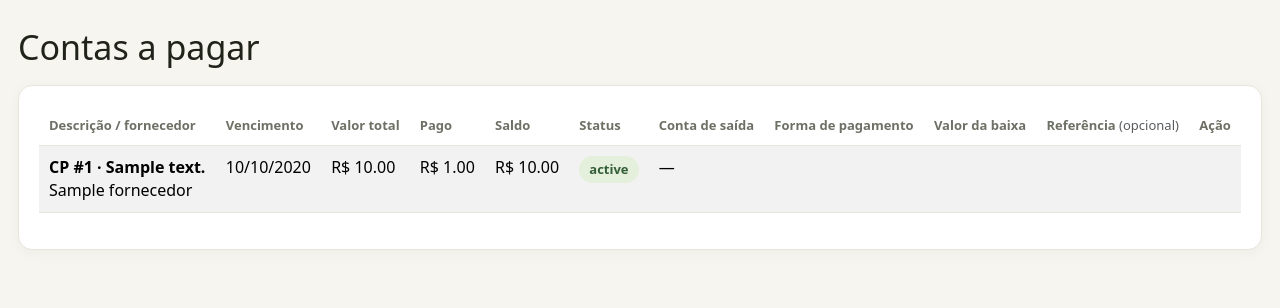
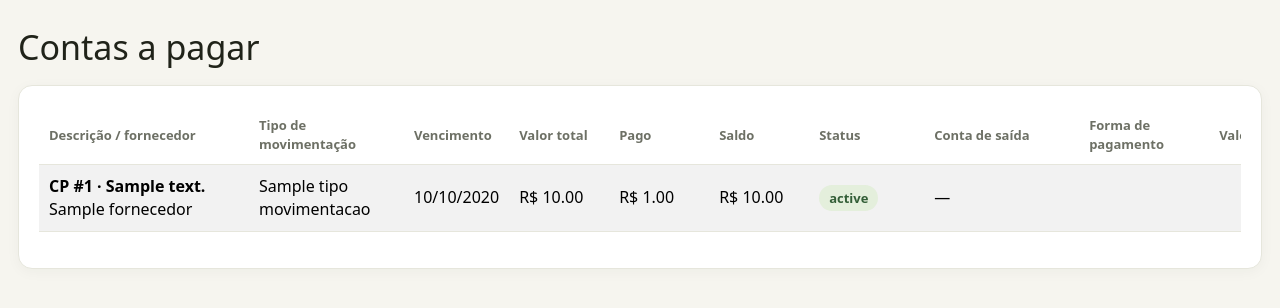
Before and after one commit to joaosalesgn/garapeiro, a Django app: template atendimento/templates/contas_pagar.html in a window 1280 px wide. Shown: the part 72-380 px from the top of the page. Run offline with Django 5.2, Linux system fonts and the light colour scheme; the template is opened without the code that fills it: most values are stand-ins (such as "Sample title", 1, 10 or a date in 2020).

Commit message:
Adicionado tipos de movimentação para contas a pagar.

```diff
--- a/atendimento/models.py
+++ b/atendimento/models.py
@@ -411,6 +411,10 @@ class ContaPagar(RegistroBase):
         Fornecedor, on_delete=models.SET_NULL, related_name="contas_pagar",
         null=True, blank=True,
     )
+    tipo_movimentacao = models.ForeignKey(
+        TipoMovimentacao, on_delete=models.PROTECT, related_name="contas_pagar",
+        null=True, blank=True, verbose_name="Tipo de movimentação",
+    )
     valor_total = models.DecimalField(max_digits=10, decimal_places=2, validators=[MinValueValidator(Decimal("0.01"))])
     vencimento = models.DateField()
     status = models.CharField(max_length=10, choices=Status.choices, default=Status.ABERTA)
@@ -418,7 +422,7 @@ class ContaPagar(RegistroBase):
 
     class Meta:
         db_table = "tab_conta_pagar"
-        ordering = ["vencimento", "-criado_em"]
+        ordering = ["-criado_em", "-pk"]
         verbose_name = "conta a pagar"
         verbose_name_plural = "contas a pagar"
 
--- a/atendimento/templates/contas_pagar.html
+++ b/atendimento/templates/contas_pagar.html
@@ -3,7 +3,7 @@
 
 {% block title %}Contas a pagar{% endblock %}
 
-{% block extra_css %}
+{% block page_css %}
 <link href="{% static 'css/contas.css' %}" rel="stylesheet">
 {% endblock %}
 
@@ -11,22 +11,21 @@
 <h1>Contas a pagar</h1>
 
 {% if pode_adicionar %}
-        <section class="card">
+<section class="card cp-create-card">
     <h2>Nova conta a pagar</h2>
-
-            <form method="post">
+    <form method="post" class="cp-create-form">
         {% csrf_token %}
         {{ form.non_field_errors }}
-
+        <div class="cp-create-grid">
             {% for field in form %}
-                    <div class="field">
+            <div class="field cp-create-field cp-field-{{ field.name }}">
                 <label for="{{ field.id_for_label }}">{{ field.label }}</label>
                 {{ field }}
                 {{ field.errors }}
             </div>
             {% endfor %}
-
-                <button type="submit">Cadastrar conta</button>
+        </div>
+        <button class="btn btn-success cp-create-button" type="submit">Cadastrar conta</button>
     </form>
 </section>
 {% endif %}
@@ -37,6 +36,7 @@
             <thead>
                 <tr>
                     <th>Descrição / fornecedor</th>
+                    <th>Tipo de movimentação</th>
                     <th>Vencimento</th>
                     <th>Valor total</th>
                     <th>Pago</th>
@@ -49,11 +49,11 @@
                     <th>Ação</th>
                 </tr>
             </thead>
-
             <tbody>
                 {% for conta in contas %}
                 <tr>
-                            <td><strong>CP #{{ conta.pk }} · {{ conta.descricao }}</strong><br> {{ conta.fornecedor.nome|default:'—' }}</td>
+                    <td><strong>CP #{{ conta.pk }} · {{ conta.descricao }}</strong><br>{{ conta.fornecedor.nome|default:'—' }}</td>
+                    <td>{{ conta.tipo_movimentacao.nome|default:'—' }}</td>
                     <td>{{ conta.vencimento|date:'d/m/Y' }}</td>
                     <td>R$ {{ conta.valor_total|floatformat:2 }}</td>
                     <td>R$ {{ conta.total_pago|floatformat:2 }}</td>
@@ -85,27 +85,17 @@
                     <td>
                         <form id="cp-payment-{{ conta.pk }}" class="cp-payment-form" method="post" action="{% url 'atendimento:baixar_conta_pagar' conta.pk %}">
                             {% csrf_token %}
-                                        <button class="btn btn-success" type="submit">
-                                            Pagar
-                                        </button>
+                            <button class="btn btn-success" type="submit">Pagar</button>
                         </form>
                     </td>
                     {% else %}
                     <td colspan="5" class="cp-payment-unavailable">
-                                    {% if conta.saldo > 0 and pode_baixar and not caixa_aberto %}
-                                        <span class="subtle">Abra o caixa para registrar a baixa.</span>
-                                    {% else %}
-                                        —
-                                    {% endif %}
+                        {% if conta.saldo > 0 and pode_baixar and not caixa_aberto %}<span class="subtle">Abra o caixa para registrar a baixa.</span>{% else %}—{% endif %}
                     </td>
                     {% endif %}
                 </tr>
                 {% empty %}
-                        <tr>
-                            <td colspan="11">
-                                <div class="empty">Nenhuma conta a pagar cadastrada.</div>
-                            </td>
-                        </tr>
+                <tr><td colspan="12"><div class="empty">Nenhuma conta a pagar cadastrada.</div></td></tr>
                 {% endfor %}
             </tbody>
         </table>
@@ -121,9 +111,7 @@
             const valor = document.getElementById('valor-' + id);
             const contaSaida = document.getElementById('conta-saida-' + id);
             const botao = form.querySelector('button[type="submit"]');
-
             if (!forma || !valor || !botao || !contaSaida) return;
-
             function atualizarBotao() {
                         const valorValido = valor.value.trim() !== '' &&
                             valor.checkValidity() &&
@@ -132,7 +120,6 @@
 
                 botao.disabled = !(forma.value !== '' && contaSaida.value !== '' && valorValido);
             }
-
             forma.addEventListener('change', atualizarBotao);
             contaSaida.addEventListener('change', atualizarBotao);
             valor.addEventListener('input', atualizarBotao);
@@ -140,12 +127,8 @@
             atualizarBotao();
         });
     }
-
-            if (document.readyState === 'loading') {
-                document.addEventListener('DOMContentLoaded', configurarBotoesDeBaixa);
-            } else {
-                configurarBotoesDeBaixa();
-            }
+    if (document.readyState === 'loading') document.addEventListener('DOMContentLoaded', configurarBotoesDeBaixa);
+    else configurarBotoesDeBaixa();
 })();
 </script>
 {% endblock %}
--- a/atendimento/views.py
+++ b/atendimento/views.py
@@ -697,7 +697,7 @@ def contas_pagar(request):
             messages.success(request, f"Conta a pagar #{conta.pk} cadastrada.")
             return redirect("atendimento:contas_pagar")
     return render(request, "contas_pagar.html", {
-        "contas": ContaPagar.objects.prefetch_related("baixas").order_by("vencimento", "-criado_em"),
+        "contas": ContaPagar.objects.select_related("fornecedor", "tipo_movimentacao").prefetch_related("baixas").order_by("-criado_em", "-pk"),
         "form": form,
         "pode_adicionar": request.user.has_perm("atendimento.add_contapagar"),
         "pode_baixar": request.user.has_perm("atendimento.add_baixacontapagar"),
--- a/static/css/contas.css
+++ b/static/css/contas.css
@@ -1,79 +1,68 @@
+/* Cadastro de contas: campos lado a lado para preservar a área da listagem. */
+.cp-create-card {
+    margin-bottom: 1rem;
+}
+.cp-create-form .cp-create-grid {
+    display: grid;
+    grid-template-columns: minmax(180px, 2fr) minmax(150px, 1.5fr) minmax(170px, 1.6fr) minmax(115px, .9fr) minmax(145px, 1.1fr) minmax(180px, 1.6fr);
+    gap: .65rem .8rem;
+    align-items: start;
+}
+.cp-create-field {
+    min-width: 0;
+    margin: 0;
+}
+.cp-create-field label {
+    display: block;
+    margin-bottom: .25rem;
+    font-weight: 600;
+}
+.cp-create-field input,
+.cp-create-field select,
+.cp-create-field textarea {
+    width: 100%;
+    min-width: 0;
+}
+.cp-field-observacao textarea {
+    min-height: 38px;
+    resize: vertical;
+}
+.cp-create-button {
+    margin-top: .75rem;
+    white-space: nowrap;
+}
 .cp-table-wrap {
     width: 100%;
     overflow-x: auto;
 }
-
-/* Cada campo de baixa ocupa sua própria coluna da tabela. */
 .cp-table {
-    min-width: 1420px;
+    min-width: 1540px;
 }
-
-.cp-table th:nth-child(1),
-.cp-table td:nth-child(1) {
-    min-width: 220px;
+.cp-table th, .cp-table td {
+    vertical-align: middle;
 }
-
-.cp-table th:nth-child(2),
-.cp-table td:nth-child(2) {
-    min-width: 105px;
-    white-space: nowrap;
+.cp-table th:nth-child(1), .cp-table td:nth-child(1) { min-width: 210px; }
+.cp-table th:nth-child(2), .cp-table td:nth-child(2) { min-width: 155px; }
+.cp-table th:nth-child(3), .cp-table td:nth-child(3) { min-width: 105px; white-space: nowrap; }
+.cp-table th:nth-child(4), .cp-table th:nth-child(5), .cp-table th:nth-child(6),
+.cp-table td:nth-child(4), .cp-table td:nth-child(5), .cp-table td:nth-child(6) { min-width: 100px; white-space: nowrap; }
+.cp-table th:nth-child(7), .cp-table td:nth-child(7) { min-width: 115px; }
+.cp-table th:nth-child(8), .cp-table td:nth-child(8) { min-width: 155px; }
+.cp-table th:nth-child(9), .cp-table td:nth-child(9) { min-width: 130px; }
+.cp-table th:nth-child(10), .cp-table td:nth-child(10) { min-width: 125px; }
+.cp-table th:nth-child(11), .cp-table td:nth-child(11) { min-width: 180px; }
+.cp-table th:nth-child(12), .cp-table td:nth-child(12) { min-width: 90px; }
+.cp-payment-input { width: 100%; min-width: 0; }
+.cp-payment-form { margin: 0; }
+.cp-payment-form .btn { width: 100%; min-height: 38px; white-space: nowrap; }
+.cp-payment-form .btn:disabled { cursor: not-allowed; opacity: .55; }
+.cp-payment-unavailable { min-width: 570px; }
+@media (max-width: 1200px) {
+    .cp-create-form .cp-create-grid { grid-template-columns: repeat(3, minmax(150px, 1fr)); }
 }
-
-.cp-table th:nth-child(3),
-.cp-table th:nth-child(4),
-.cp-table th:nth-child(5),
-.cp-table td:nth-child(3),
-.cp-table td:nth-child(4),
-.cp-table td:nth-child(5) {
-    min-width: 105px;
-    white-space: nowrap;
+@media (max-width: 700px) {
+    .cp-create-form .cp-create-grid { grid-template-columns: repeat(2, minmax(0, 1fr)); }
 }
-
-.cp-table th:nth-child(6),
-.cp-table td:nth-child(6) {
-    min-width: 115px;
+@media (max-width: 480px) {
+    .cp-create-form .cp-create-grid { grid-template-columns: 1fr; }
 }
-
-.cp-table th:nth-child(7),
-.cp-table td:nth-child(7) {
-    min-width: 160px;
-}
-
-.cp-table th:nth-child(8),
-.cp-table td:nth-child(8) {
-    min-width: 125px;
-}
-
-.cp-table th:nth-child(9),
-.cp-table td:nth-child(9) {
-    min-width: 190px;
-}
-
-.cp-table th:nth-child(10),
-.cp-table td:nth-child(10) {
-    min-width: 95px;
-}
-
-.cp-table .cp-payment-input .cr-payment-input {
-    width: 100%;
-    min-width: 0;
-}
-
-.cp-payment-form .cr-payment-form {
-    margin: 0;
-}
-
-.cp-payment-form .cr-payment-form .btn {
-    width: 100%;
-    min-height: 38px;
-    white-space: nowrap;
-}
-
-.cp-payment-form .cr-payment-form .btn:disabled {
-    cursor: not-allowed;
-    opacity: 0.55;
-}
-
-.cp-payment-unavailable .cr-payment-unavailable {
-    min-width: 570px;
-}
```
Also changed, not shown: atendimento/forms.py (+6 -1 lines), atendimento/migrations/0016_contapagar_tipo_movimentacao.py (added). Lines whose indentation alone changed are shown as unchanged.
